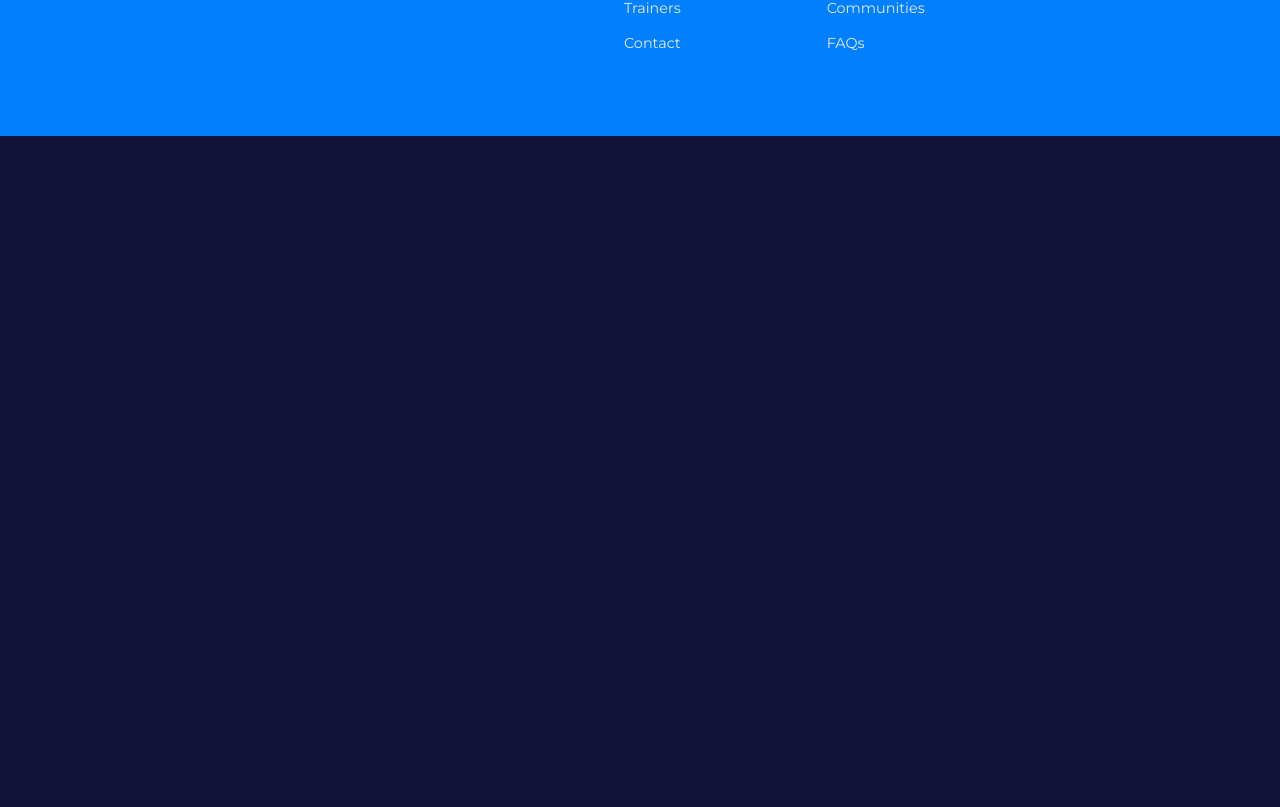
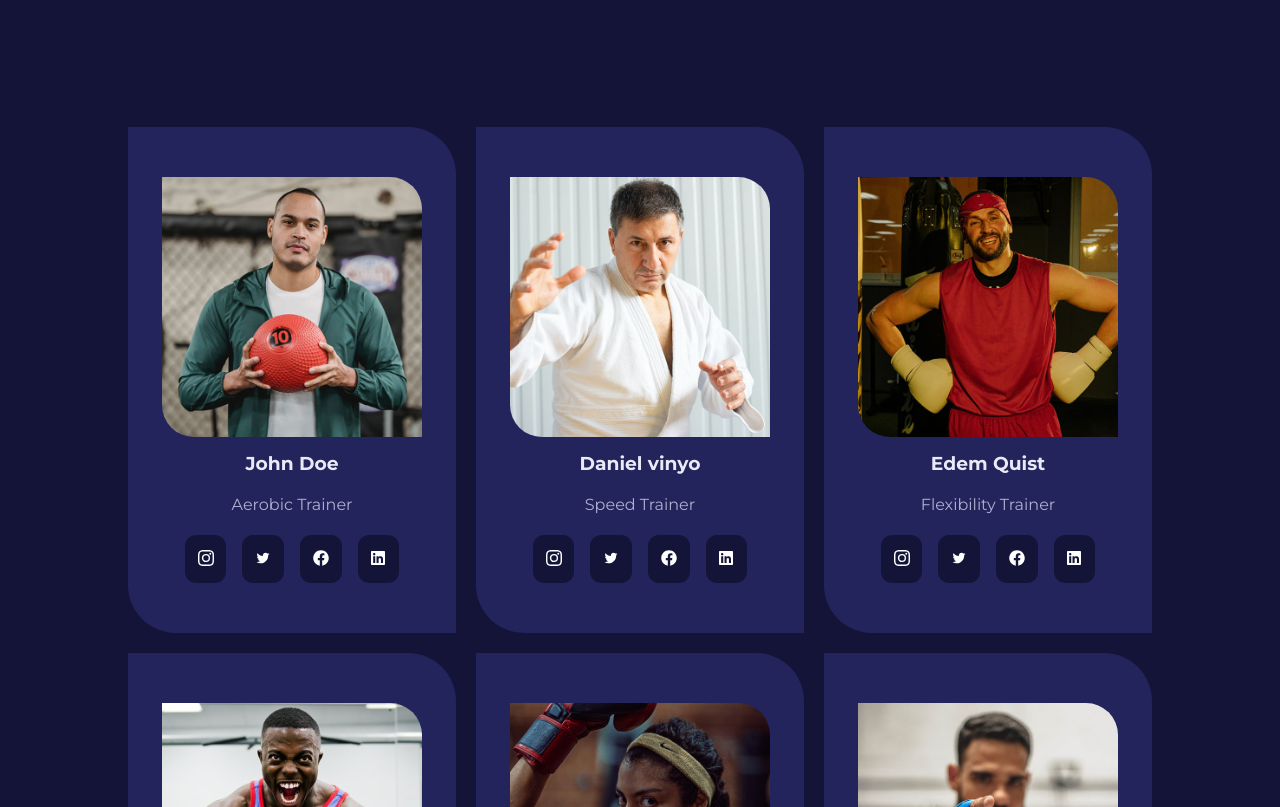
Before and after one commit to mmagba/gym-website, a React (Create React App) app: page /trainers in a window 1280 px wide. Shown: the part 433-1240 px from the top of the page. Before the commit the page ends 800 px from the top, so only its background shows below. Built offline with nearby package versions, Linux system fonts and the light colour scheme.

Commit message:
Add trainers page and edit headers texts

```diff
--- a/src/pages/about/About.js
+++ b/src/pages/about/About.js
@@ -7,7 +7,7 @@ import './About.css';
 
 const About = () => {
     return <>
-        <Header image={HeaderImage} title={'About Us'} content={'Lorem ipsum dolor sit amet, consectetur adipiscing elit, sed do eiusmod tempor incididunt ut labore et dolore magna aliqua.'} />
+        <Header image={HeaderImage} title={'About Us'} content={'Discover our mission and story, and learn what sets us apart.'} />
 
         <section className="container about__section right-to-left">
             <img src={StoryImage} alt="" />
--- a/src/pages/contact/Contact.js
+++ b/src/pages/contact/Contact.js
@@ -8,7 +8,7 @@ import './Contact.css'
 
 const Contact = () => {
     return <>
-        <Header title='Get In Touch' image={HeaderImage} content='Lorem ipsum dolor sit amet, consectetur adipiscing elit. Sed do eiusmod tempor incididunt ut labore et dolore magna aliqua.' />
+        <Header title='Get In Touch' image={HeaderImage} content="Get in touch with us and let's start your fitness journey today." />
         <section className='container contact__container'>
             <a href='https://google.com' target='_blank' rel='noreferrer noopener'>
                 <MdEmail />
--- a/src/pages/gallery/Gallery.js
+++ b/src/pages/gallery/Gallery.js
@@ -11,7 +11,7 @@ const Gallery = () => {
     }
 
     return <>
-        <Header image={HeaderImage} title='Our Gallery' content='Experience Fitness in Motion: Explore Our Gallery of Dynamic Workout Images and Inspire Your Fitness Journey Today!'></Header>
+        <Header image={HeaderImage} title='Our Gallery' content='Experience Fitness in Motion: Explore Our Gallery of Workout Images and Inspire Your Fitness Journey Today!'></Header>
         <section className='gallery'>
             <div className='container gallery__container'>
                 {
--- a/src/pages/trainers/Trainers.css
+++ b/src/pages/trainers/Trainers.css
@@ -0,0 +1,37 @@
+.trainers__container {
+    display: grid;
+    grid-template-columns: repeat(auto-fit, minmax(300px, 1fr));
+    grid-template-rows: repeat(2, 1fr);
+    grid-gap: 20px;
+}
+
+.trainer {
+    display: flex;
+    flex-direction: column;
+    gap: 1rem;
+}
+
+.trainer img{
+    border-radius: 0 2rem;
+}
+
+.trainer__socials {
+    display: flex;
+    justify-content: center;
+    gap: 1rem;
+}
+
+.trainer__socials svg {
+    color: white;
+}
+
+.trainer__socials a {
+    background-color: var(--color-gray-600);
+    padding: 0.8rem 0.8rem 0.5rem;
+    border-radius: 0.7rem;
+    transition: var(--transition);
+}
+
+.trainer:hover a {
+    background-color: var(--color-gray-500);
+}
--- a/src/pages/trainers/Trainers.js
+++ b/src/pages/trainers/Trainers.js
@@ -1,7 +1,51 @@
 import './Trainers.css';
+import { trainers } from '../../data';
+import Header from '../../components/Header';
+import HeaderImage from '../../images/header_bg_5.jpg';
+import Card from '../../UI/Card';
 
-const Trainers = ()=>{
-    return <h1>Trainers Page</h1>
+import { BsInstagram } from 'react-icons/bs';
+import { AiOutlineTwitter } from 'react-icons/ai';
+import { FaLinkedin } from 'react-icons/fa';
+import { FaFacebook } from 'react-icons/fa';
+
+
+const Trainers = () => {
+    return <>
+        <Header image={HeaderImage} content='Meet our expert trainers who will guide you towards your fitness journey.' title='Our Trainers' />
+
+
+        <section className='container'>
+            <div className='trainers__container'>
+                {
+                    trainers.map((trainer) => {
+                        return <Card key={trainer.id} className="trainer">
+                            <img src={trainer.image} alt='trainer img' />
+                            <h3>{trainer.name}</h3>
+                            <p>{trainer.job}</p>
+
+                            <div className='trainer__socials'>
+                                <a href='https://instagram.com' target='_blank' rel='noreferrer noopener'>
+                                    <BsInstagram />
+                                </a>
+                                <a href='https://twitter.com' target='_blank' rel='noreferrer noopener'>
+                                    <AiOutlineTwitter />
+                                </a>
+                                <a href='https://facebook.com' target='_blank' rel='noreferrer noopener'>
+                                    <FaFacebook />
+                                </a>
+                                <a href='https://linkedin.com' target='_blank' rel='noreferrer noopener'>
+                                    <FaLinkedin />
+                                </a>
+                            </div>
+
+
+                        </Card>
+                    })
+                }
+            </div>
+        </section>
+    </>
 };
 
 export default Trainers;
```
